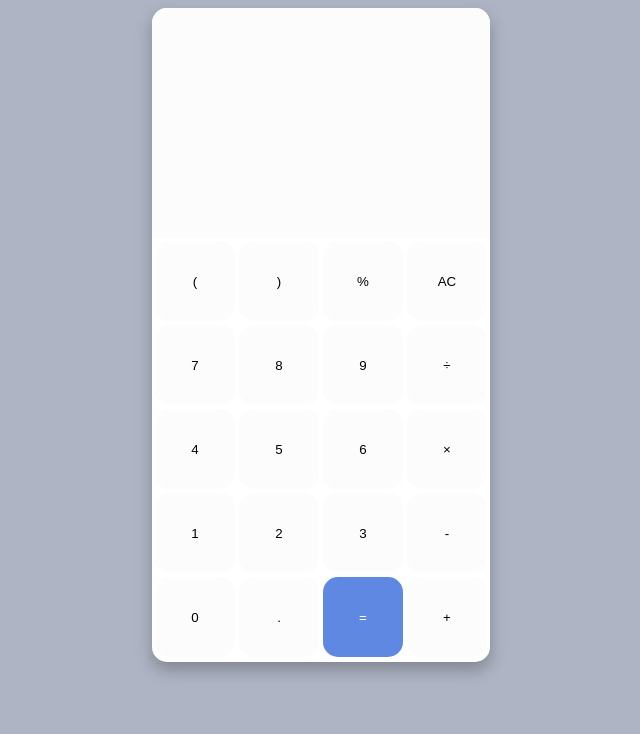
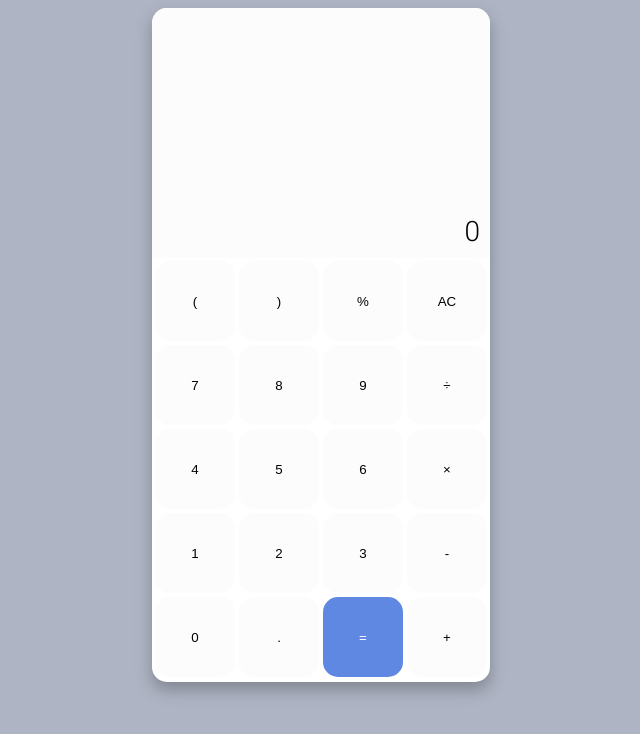
Before and after one commit to puskalkafle/nepali-calculator, a website with bundled scripts: page src/index.html in a window 1280 px wide. Both pictures are taken after a click on the button "AC". Shown: the whole page, without its empty margins (319-959 px from the left). Built offline with nearby package versions, Linux system fonts and the light colour scheme.

Commit message:
expression

```diff
--- a/src/app.ts
+++ b/src/app.ts
@@ -27,6 +27,7 @@ class Calculator {
     console.log(params);
   }
   getTemplate(): void {
+    let tempExpression: string = "";
     let app = document.getElementById("app");
     let table = document.createElement("table");
     let tr = document.createElement("tr");
@@ -49,9 +50,17 @@ class Calculator {
         // this.value.match(reg) ? result.appendChild(char) : "";
 
         if (this.value === "AC") {
-          document.getElementById("result").innerHTML = "";
-        } else {
+          document.getElementById("result").innerHTML = "0";
+          tempExpression = "";
+        } else if (this.value === "=") {
+          try {
+            document.getElementById("result").innerHTML = eval(tempExpression);
+          } catch (err) {
+            document.getElementById("result").innerHTML = "Error";
+          }
+        } else if (tempExpression.length <= 15) {
           result.appendChild(char);
+          tempExpression = tempExpression.concat(this.value);
         }
       });
 
@@ -88,7 +97,7 @@ let charactersArray = [
   },
   {
     label: "%",
-    value: "%",
+    value: "%*",
   },
   {
     label: "AC",
--- a/src/style.scss
+++ b/src/style.scss
@@ -38,4 +38,7 @@ button{
     display: flex;
     justify-content: flex-end;
     align-items: end;
+    padding: 10px;
+    font-size: 28px;
+    font-weight: 300;
 }
```
